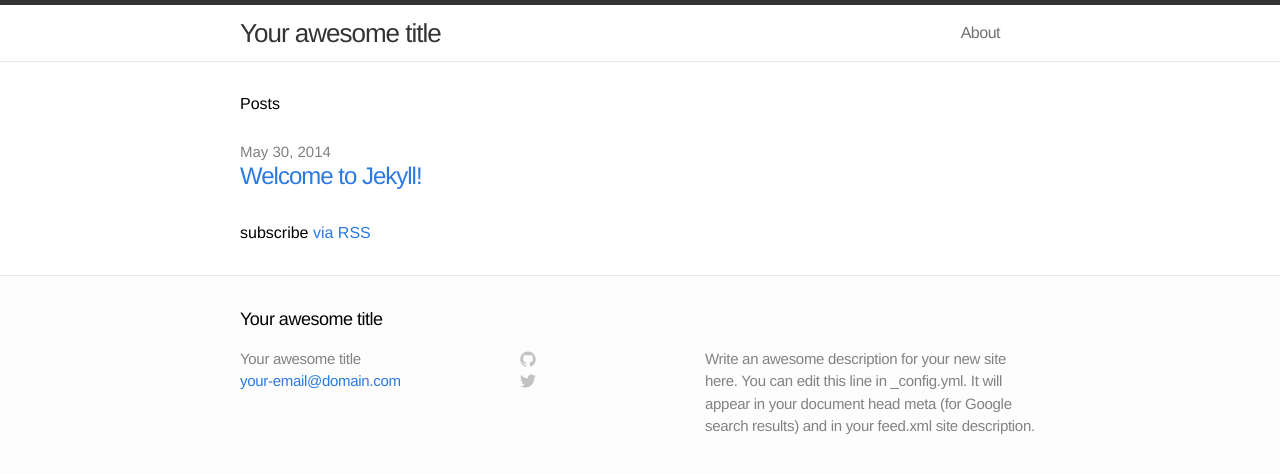
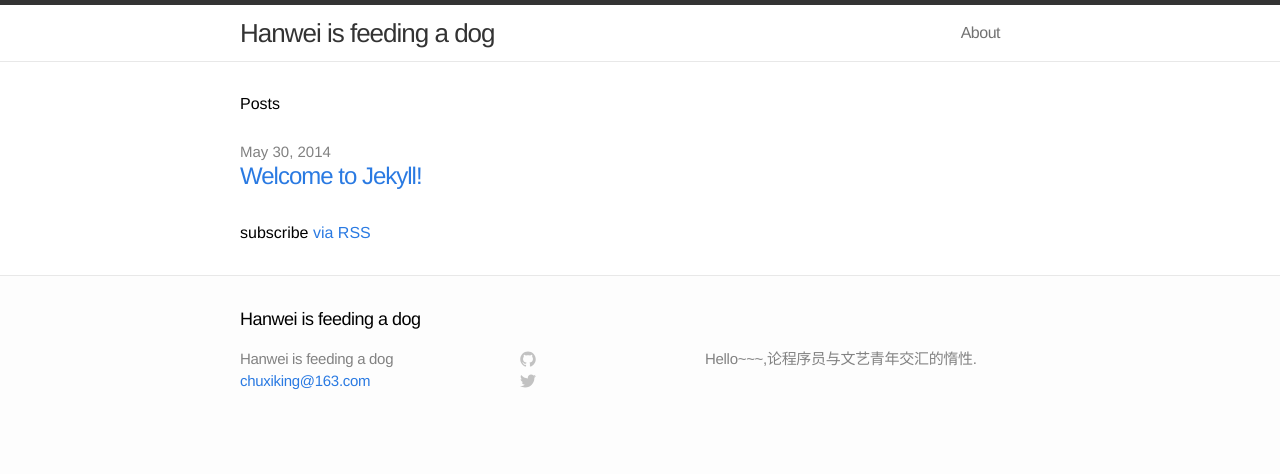
Before and after one commit to chuxi/chuxi.github.io, a Jekyll site: the page built from index.html, in a window 1280 px wide. Shown: the top 474 px of the page. Built offline with Jekyll 4.4.1, drawn with Linux system fonts in a browser that asks for light colours.

Commit message:
稍作修改

```diff
--- a/_config.yml
+++ b/_config.yml
@@ -1,9 +1,9 @@
 # Site settings
-title: Your awesome title
-email: your-email@domain.com
-description: "Write an awesome description for your new site here. You can edit this line in _config.yml. It will appear in your document head meta (for Google search results) and in your feed.xml site description."
+title: Hanwei is feeding a dog
+email: chuxiking@163.com
+description: "Hello~~~,论程序员与文艺青年交汇的惰性."
 baseurl: ""
-url: "http://yourdomain.com"
+url: "http://chuxi.github.io"
 
 # Build settings
 markdown: kramdown
```
Also changed, not shown: 1 other file.
